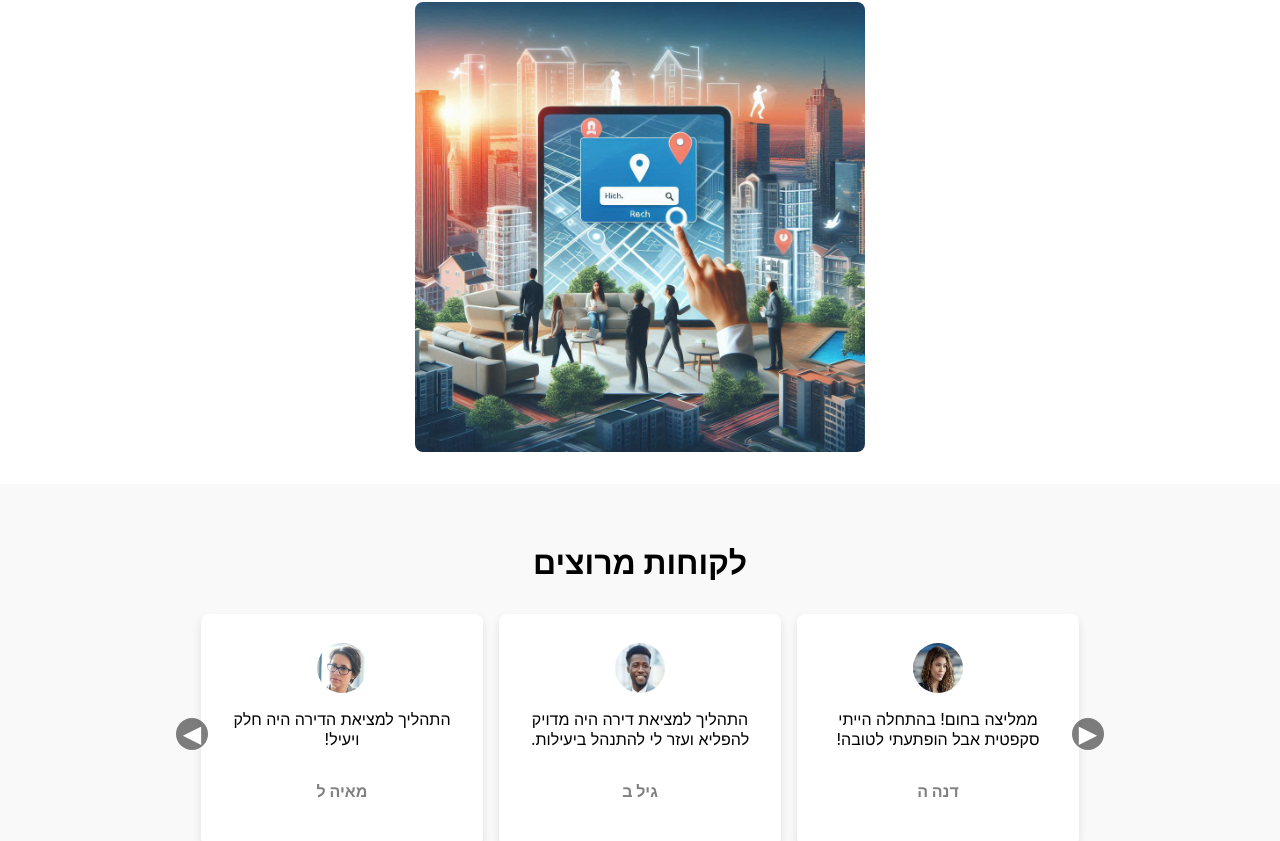
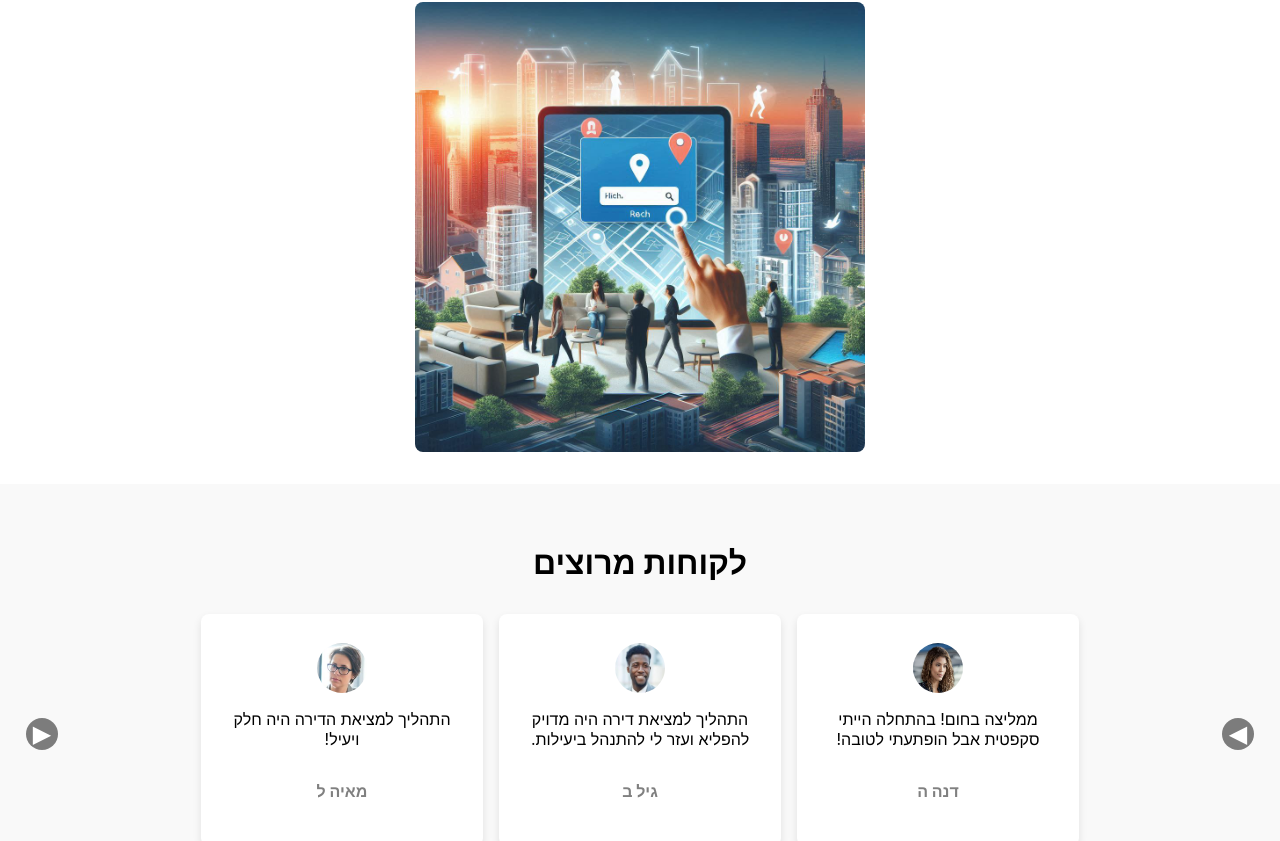
Before and after one commit to pazgu/Apartment_matcher, a React (Create React App) app in the folder frontend/: page / in a window 1280 px wide. Shown: the part 597-1438 px from the top of the page. Built offline with nearby package versions, Linux system fonts and the light colour scheme.

Commit message:
Fixed arrows in image carousel

```diff
--- a/frontend/src/components/ImagesCarousel/ImagesCarousel.css
+++ b/frontend/src/components/ImagesCarousel/ImagesCarousel.css
@@ -35,11 +35,11 @@
 }
 
 .left-arrow {
-  left: 10px;
+  right: 10px;
 }
 
 .right-arrow {
-  right: 10px;
+  left: 10px;
 }
 
 .left-arrow:hover,
--- a/frontend/src/components/ImagesCarousel/ImagesCarousel.jsx
+++ b/frontend/src/components/ImagesCarousel/ImagesCarousel.jsx
@@ -26,10 +26,10 @@ const ImagesCarousel = ({ images }) => {
           />
         </div>
         <button className="left-arrow" onClick={goToPrevious}>
-          &gt;
+          &lt;
         </button>
         <button className="right-arrow" onClick={goToNext}>
-          &lt;
+          &gt;
         </button>
       </div>
     </div>
```
